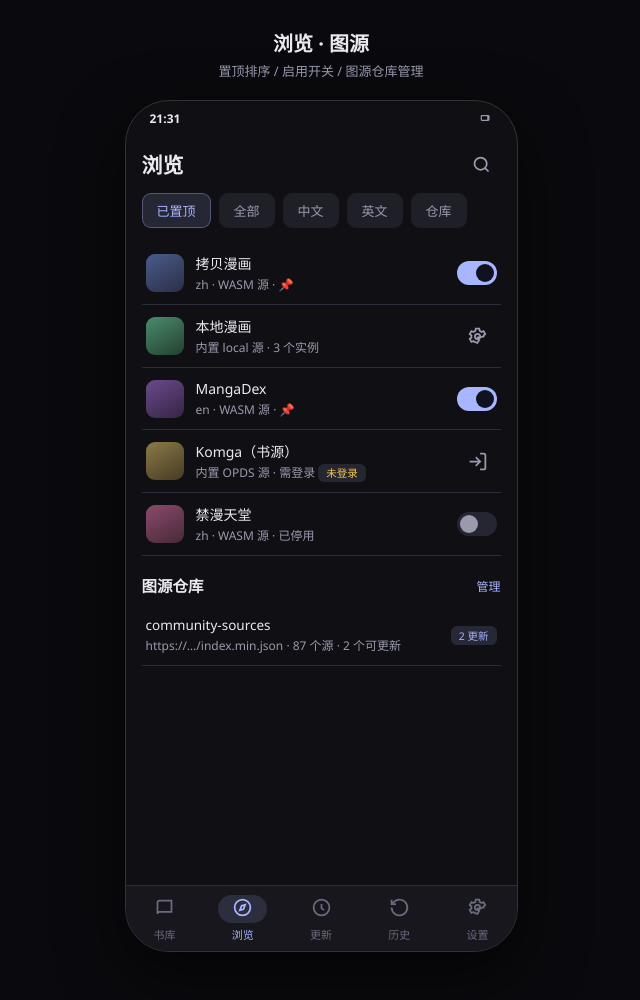
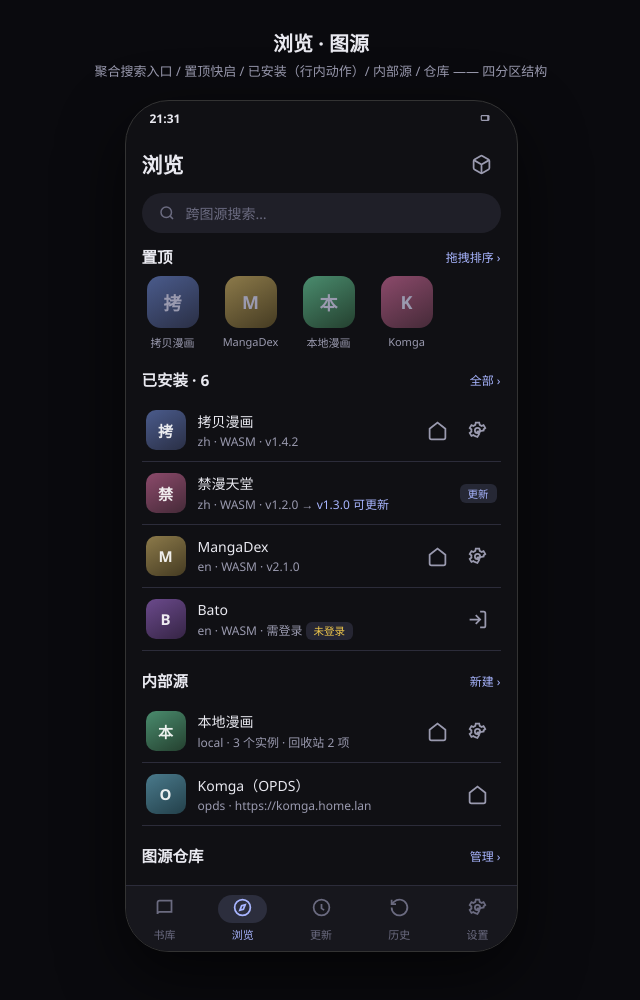
Before and after one commit to Sumidoku/Sumidoku-android, a plain HTML site: page design/preview/03-browse.html in a window 1280 px wide. Shown: the whole page, without its empty margins (319-959 px from the left). Drawn offline with Linux system fonts and the light colour scheme.

Commit message:
Revise library category UI, rebuild browse screen, clickable author/tag chips

```diff
--- a/design/preview/03-browse.html
+++ b/design/preview/03-browse.html
@@ -5,10 +5,22 @@
 <meta name="viewport" content="width=device-width, initial-scale=1">
 <title>浏览 · sumidoku-android 设计稿</title>
 <link rel="stylesheet" href="assets/mock.css">
+<style>
+  .src-icon {
+    width: 40px; height: 40px; border-radius: 10px; flex: none;
+    display: flex; align-items: center; justify-content: center;
+    font-size: 15px; font-weight: 700; color: rgba(255,255,255,.9);
+  }
+  .pinrow { display: flex; gap: 16px; margin-bottom: 4px; overflow: hidden; }
+  .pinrow .p { display: flex; flex-direction: column; align-items: center; gap: 6px; width: 62px; }
+  .pinrow .p .src-icon { width: 52px; height: 52px; border-radius: 14px; font-size: 18px; }
+  .pinrow .p span { font-size: 11px; color: var(--muted); text-align: center; }
+  .row-actions { display: flex; align-items: center; gap: 2px; flex: none; }
+</style>
 </head>
 <body>
 <h1 class="page-title">浏览 · 图源</h1>
-<p class="page-sub">置顶排序 / 启用开关 / 图源仓库管理</p>
+<p class="page-sub">聚合搜索入口 / 置顶快启 / 已安装（行内动作）/ 内部源 / 仓库 —— 四分区结构</p>
 <div class="phone">
   <div class="statusbar"><span>21:31</span><span class="icons">
     <svg viewBox="0 0 24 24" fill="currentColor"><rect x="3" y="7" width="15" height="10" rx="2"/><rect x="5" y="9" width="9" height="6" fill="#0A0A0E"/></svg>
@@ -16,48 +28,73 @@
 
   <div class="appbar">
     <span class="title">浏览</span>
-    <span class="iconbtn"><svg viewBox="0 0 24 24" fill="none" stroke="currentColor" stroke-width="2"><circle cx="11" cy="11" r="7"/><path d="m20 20-3.8-3.8"/></svg></span>
+    <span class="iconbtn" title="仓库管理"><svg viewBox="0 0 24 24" fill="none" stroke="currentColor" stroke-width="2"><path d="M21 8a2 2 0 0 0-1-1.73l-7-4a2 2 0 0 0-2 0l-7 4A2 2 0 0 0 3 8v8a2 2 0 0 0 1 1.73l7 4a2 2 0 0 0 2 0l7-4A2 2 0 0 0 21 16z"/><path d="m3.3 7 8.7 5 8.7-5M12 22V12"/></svg></span>
   </div>
 
   <div class="content">
-    <div class="chips">
-      <span class="chip active">已置顶</span>
-      <span class="chip">全部</span>
-      <span class="chip">中文</span>
-      <span class="chip">英文</span>
-      <span class="chip">仓库</span>
+    <div class="searchbox">
+      <svg viewBox="0 0 24 24" fill="none" stroke="currentColor" stroke-width="2"><circle cx="11" cy="11" r="7"/><path d="m20 20-3.8-3.8"/></svg>
+      跨图源搜索…
     </div>
 
+    <div class="sech" style="margin-top:4px"><b>置顶</b><span>拖拽排序 ›</span></div>
+    <div class="pinrow">
+      <div class="p"><span class="src-icon" style="background:linear-gradient(150deg,#4A5B8C,#2A2F45)">拷</span><span>拷贝漫画</span></div>
+      <div class="p"><span class="src-icon" style="background:linear-gradient(150deg,#8C7A4A,#453B22)">M</span><span>MangaDex</span></div>
+      <div class="p"><span class="src-icon" style="background:linear-gradient(150deg,#4A8C6E,#24402F)">本</span><span>本地漫画</span></div>
+      <div class="p"><span class="src-icon" style="background:linear-gradient(150deg,#8C4A6B,#452A38)">K</span><span>Komga</span></div>
+    </div>
+
+    <div class="sech"><b>已安装 · 6</b><span>全部 ›</span></div>
     <div class="listitem">
-      <span class="cover g1" style="width:38px;aspect-ratio:1;border-radius:9px"></span>
-      <div class="grow"><div class="name">拷贝漫画</div><div class="sub">zh · WASM 源 · 📌</div></div>
-      <span class="sw on"></span>
+      <span class="src-icon" style="background:linear-gradient(150deg,#4A5B8C,#2A2F45)">拷</span>
+      <div class="grow"><div class="name">拷贝漫画</div><div class="sub">zh · WASM · v1.4.2</div></div>
+      <span class="row-actions">
+        <span class="iconbtn" title="主页"><svg viewBox="0 0 24 24" fill="none" stroke="currentColor" stroke-width="2"><path d="m3 10 9-7 9 7v10a2 2 0 0 1-2 2H5a2 2 0 0 1-2-2z"/></svg></span>
+        <span class="iconbtn" title="设置"><svg viewBox="0 0 24 24" fill="none" stroke="currentColor" stroke-width="2"><circle cx="12" cy="12" r="3"/><path d="M19 12a7 7 0 0 0-.1-1.2l2-1.6-2-3.4-2.4 1a7 7 0 0 0-2-1.2L14 3h-4l-.5 2.6a7 7 0 0 0-2 1.2l-2.4-1-2 3.4 2 1.6A7 7 0 0 0 5 12c0 .4 0 .8.1 1.2l-2 1.6 2 3.4 2.4-1a7 7 0 0 0 2 1.2l2.4 1 2-3.4-2-1.6c.1-.4.1-.8.1-1.2z"/></svg></span>
+      </span>
     </div>
     <div class="listitem">
-      <span class="cover g3" style="width:38px;aspect-ratio:1;border-radius:9px"></span>
-      <div class="grow"><div class="name">本地漫画</div><div class="sub">内置 local 源 · 3 个实例</div></div>
-      <span class="iconbtn" title="设置"><svg viewBox="0 0 24 24" fill="none" stroke="currentColor" stroke-width="2"><circle cx="12" cy="12" r="3"/><path d="M19 12a7 7 0 0 0-.1-1.2l2-1.6-2-3.4-2.4 1a7 7 0 0 0-2-1.2L14 3h-4l-.5 2.6a7 7 0 0 0-2 1.2l-2.4-1-2 3.4 2 1.6A7 7 0 0 0 5 12c0 .4 0 .8.1 1.2l-2 1.6 2 3.4 2.4-1a7 7 0 0 0 2 1.2l2.4 1 2-3.4-2-1.6c.1-.4.1-.8.1-1.2z"/></svg></span>
+      <span class="src-icon" style="background:linear-gradient(150deg,#8C4A6B,#452A38)">禁</span>
+      <div class="grow"><div class="name">禁漫天堂</div><div class="sub">zh · WASM · v1.2.0 → <span style="color:var(--accent)">v1.3.0 可更新</span></div></div>
+      <span class="tag acc">更新</span>
     </div>
     <div class="listitem">
-      <span class="cover g5" style="width:38px;aspect-ratio:1;border-radius:9px"></span>
-      <div class="grow"><div class="name">MangaDex</div><div class="sub">en · WASM 源 · 📌</div></div>
-      <span class="sw on"></span>
+      <span class="src-icon" style="background:linear-gradient(150deg,#8C7A4A,#453B22)">M</span>
+      <div class="grow"><div class="name">MangaDex</div><div class="sub">en · WASM · v2.1.0</div></div>
+      <span class="row-actions">
+        <span class="iconbtn"><svg viewBox="0 0 24 24" fill="none" stroke="currentColor" stroke-width="2"><path d="m3 10 9-7 9 7v10a2 2 0 0 1-2 2H5a2 2 0 0 1-2-2z"/></svg></span>
+        <span class="iconbtn"><svg viewBox="0 0 24 24" fill="none" stroke="currentColor" stroke-width="2"><circle cx="12" cy="12" r="3"/><path d="M19 12a7 7 0 0 0-.1-1.2l2-1.6-2-3.4-2.4 1a7 7 0 0 0-2-1.2L14 3h-4l-.5 2.6a7 7 0 0 0-2 1.2l-2.4-1-2 3.4 2 1.6A7 7 0 0 0 5 12c0 .4 0 .8.1 1.2l-2 1.6 2 3.4 2.4-1a7 7 0 0 0 2 1.2l2.4 1 2-3.4-2-1.6c.1-.4.1-.8.1-1.2z"/></svg></span>
+      </span>
     </div>
     <div class="listitem">
-      <span class="cover g4" style="width:38px;aspect-ratio:1;border-radius:9px"></span>
-      <div class="grow"><div class="name">Komga（书源）</div><div class="sub">内置 OPDS 源 · 需登录 <span class="tag warn">未登录</span></div></div>
-      <span class="iconbtn"><svg viewBox="0 0 24 24" fill="none" stroke="currentColor" stroke-width="2"><path d="M15 3h4a2 2 0 0 1 2 2v14a2 2 0 0 1-2 2h-4M10 17l5-5-5-5M15 12H3"/></svg></span>
+      <span class="src-icon" style="background:linear-gradient(150deg,#6B4A8C,#352444)">B</span>
+      <div class="grow"><div class="name">Bato</div><div class="sub">en · WASM · 需登录 <span class="tag warn">未登录</span></div></div>
+      <span class="iconbtn" title="登录"><svg viewBox="0 0 24 24" fill="none" stroke="currentColor" stroke-width="2"><path d="M15 3h4a2 2 0 0 1 2 2v14a2 2 0 0 1-2 2h-4M10 17l5-5-5-5M15 12H3"/></svg></span>
+    </div>
+
+    <div class="sech"><b>内部源</b><span>新建 ›</span></div>
+    <div class="listitem">
+      <span class="src-icon" style="background:linear-gradient(150deg,#4A8C6E,#24402F)">本</span>
+      <div class="grow"><div class="name">本地漫画</div><div class="sub">local · 3 个实例 · 回收站 2 项</div></div>
+      <span class="row-actions">
+        <span class="iconbtn"><svg viewBox="0 0 24 24" fill="none" stroke="currentColor" stroke-width="2"><path d="m3 10 9-7 9 7v10a2 2 0 0 1-2 2H5a2 2 0 0 1-2-2z"/></svg></span>
+        <span class="iconbtn"><svg viewBox="0 0 24 24" fill="none" stroke="currentColor" stroke-width="2"><circle cx="12" cy="12" r="3"/><path d="M19 12a7 7 0 0 0-.1-1.2l2-1.6-2-3.4-2.4 1a7 7 0 0 0-2-1.2L14 3h-4l-.5 2.6a7 7 0 0 0-2 1.2l-2.4-1-2 3.4 2 1.6A7 7 0 0 0 5 12c0 .4 0 .8.1 1.2l-2 1.6 2 3.4 2.4-1a7 7 0 0 0 2 1.2l2.4 1 2-3.4-2-1.6c.1-.4.1-.8.1-1.2z"/></svg></span>
+      </span>
     </div>
     <div class="listitem">
-      <span class="cover g2" style="width:38px;aspect-ratio:1;border-radius:9px"></span>
-      <div class="grow"><div class="name">禁漫天堂</div><div class="sub">zh · WASM 源 · 已停用</div></div>
-      <span class="sw"></span>
+      <span class="src-icon" style="background:linear-gradient(150deg,#4A7A8C,#23404A)">O</span>
+      <div class="grow"><div class="name">Komga（OPDS）</div><div class="sub">opds · https://komga.home.lan</div></div>
+      <span class="iconbtn"><svg viewBox="0 0 24 24" fill="none" stroke="currentColor" stroke-width="2"><path d="m3 10 9-7 9 7v10a2 2 0 0 1-2 2H5a2 2 0 0 1-2-2z"/></svg></span>
     </div>
 
-    <div class="sech"><b>图源仓库</b><span>管理</span></div>
+    <div class="sech"><b>图源仓库</b><span>管理 ›</span></div>
     <div class="listitem">
-      <div class="grow"><div class="name" style="font-size:13.5px">community-sources</div><div class="sub">https://…/index.min.json · 87 个源 · 2 个可更新</div></div>
-      <span class="tag acc">2 更新</span>
+      <div class="grow"><div class="name" style="font-size:13.5px">community-sources</div><div class="sub">87 个源 · <span style="color:var(--accent)">2 个可更新</span> · 6 小时前刷新</div></div>
+      <span class="tag acc">浏览 ›</span>
+    </div>
+    <div class="listitem" style="border-bottom:0">
+      <div class="grow"><div class="name" style="font-size:13.5px;color:var(--accent)">＋ 添加仓库</div><div class="sub">粘贴 index.json 地址</div></div>
     </div>
   </div>
 
```
Also changed, not shown: design/preview/02-library.html (+35 -14 lines), design/preview/06-manga.html (+17 -4 lines), design/preview/index.html (+2 -2 lines).
